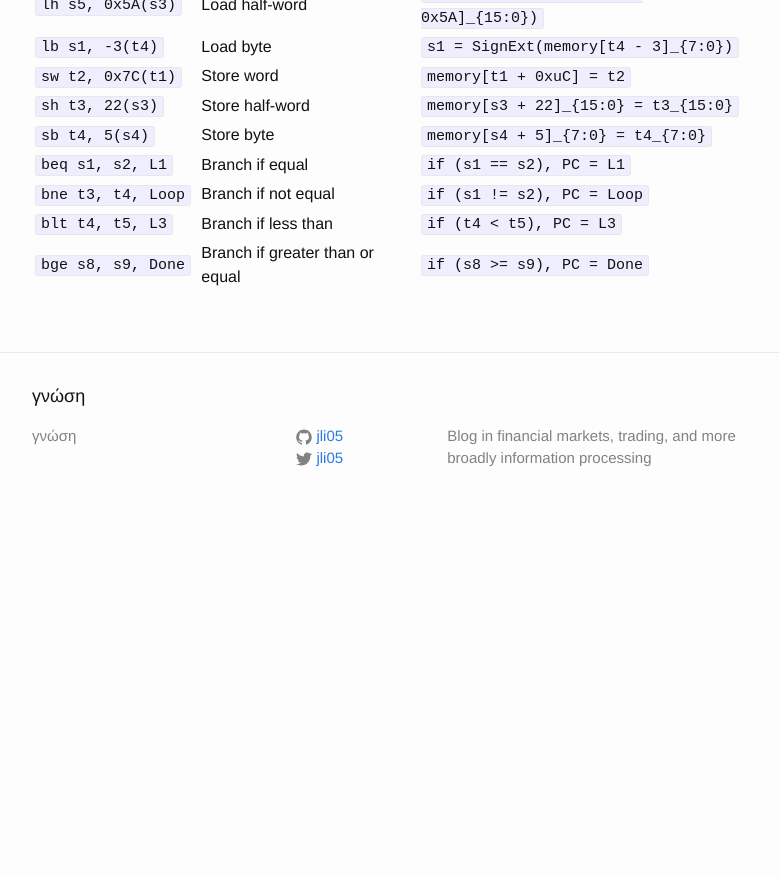
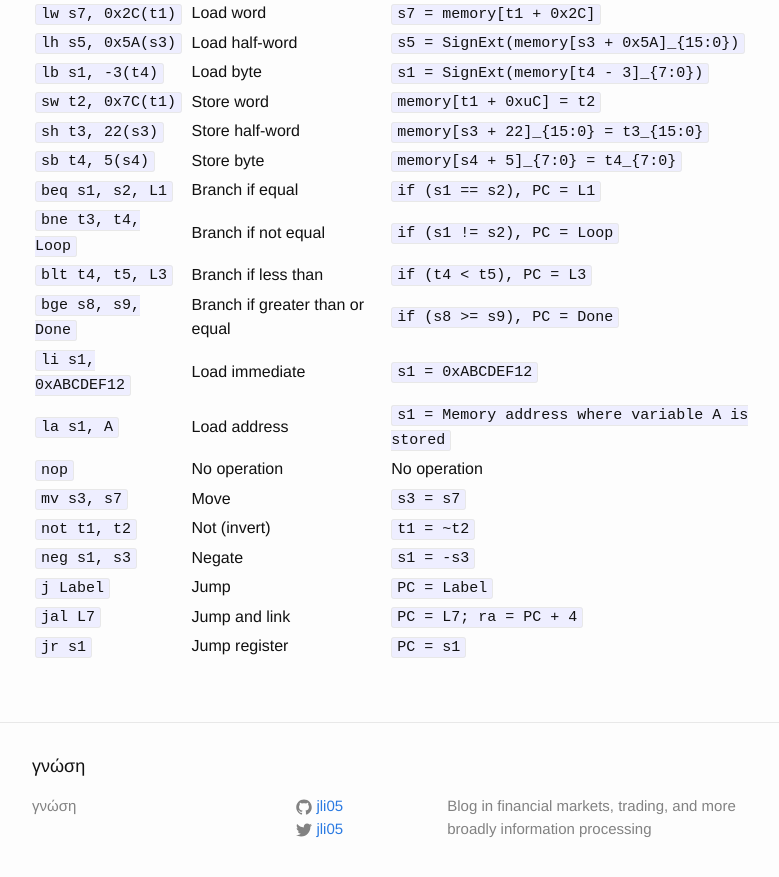
Before and after one commit to jli05/jli05.github.io, a Jekyll site: the page built from _posts/2023-09-28-RISC-V-Assembly-Instructions.md, in a window 1280 px wide and 900 px high, scrolled down 925 px. Shown: the top 877 px of the window, without its empty margins (238-1017 px from the left). Built offline with Jekyll 4.4.1, drawn with Linux system fonts in a browser that asks for light colours; before the commit the page ends 1455 px from its top, so only the background shows below that.

Commit message:
add pseudoinstructions

```diff
--- a/_posts/2023-09-28-RISC-V-Assembly-Instructions.md
+++ b/_posts/2023-09-28-RISC-V-Assembly-Instructions.md
@@ -35,3 +35,12 @@ In reference to [https://github.com/riscv/riscv-isa-manual](https://github.com/r
 | `bne t3, t4, Loop`    | Branch if not equal  | `if (s1 != s2), PC = Loop` |
 | `blt t4, t5, L3`      | Branch if less than  | `if (t4 < t5), PC = L3` |
 | `bge s8, s9, Done`    | Branch if greater than or equal | `if (s8 >= s9), PC = Done` |
+| `li s1, 0xABCDEF12`   | Load immediate       | `s1 = 0xABCDEF12`    |
+| `la s1, A`            | Load address         | `s1 = Memory address where variable A is stored` |
+| `nop`                 | No operation         | No operation         |
+| `mv s3, s7`           | Move                 | `s3 = s7`            |
+| `not t1, t2`          | Not (invert)         | `t1 = ~t2`           |
+| `neg s1, s3`          | Negate               | `s1 = -s3`           |
+| `j Label`             | Jump                 | `PC = Label`         |
+| `jal L7`              | Jump and link        | `PC = L7; ra = PC + 4` |
+| `jr s1`               | Jump register        | `PC = s1`            |
```
